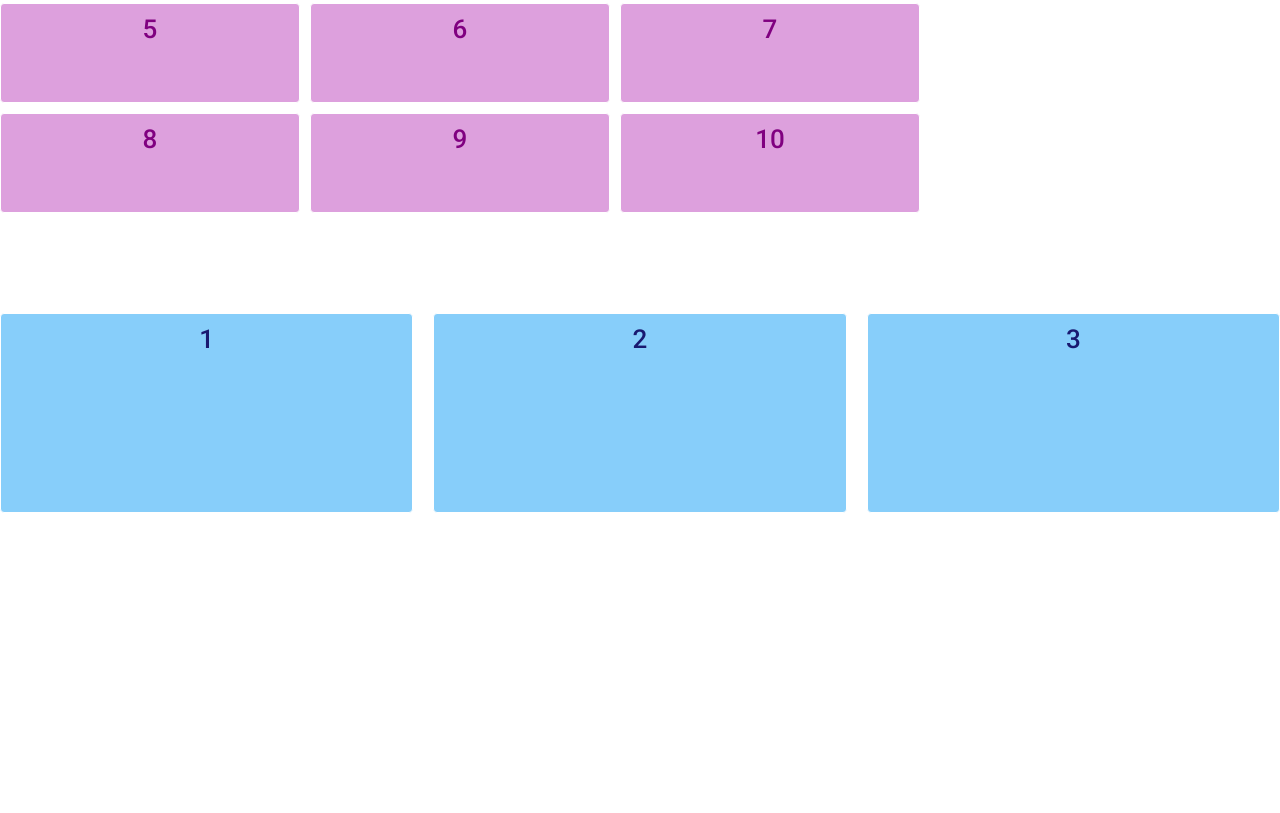
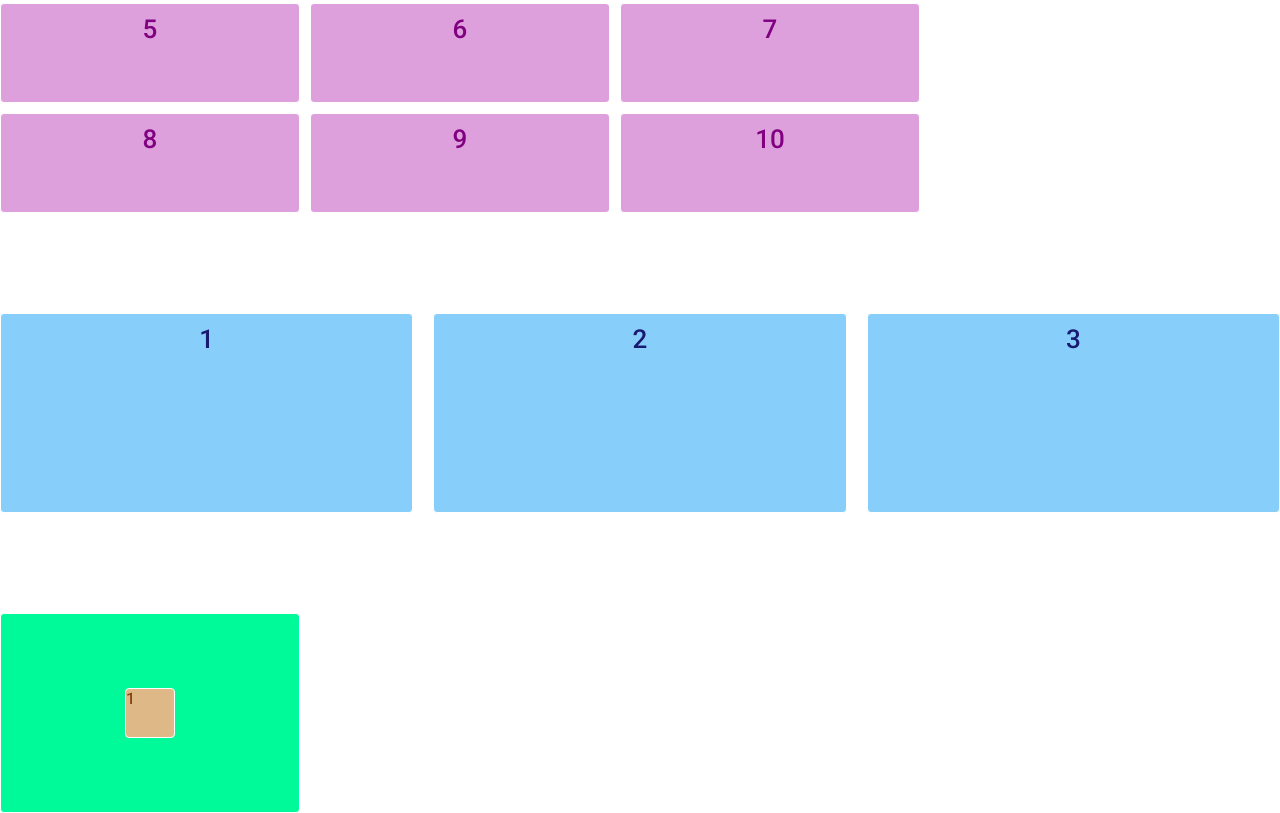
Before and after one commit to lilGooseling/Css-grid-practise, a website: page index.html in a window 1280 px wide. Shown: the part 1509-2322 px from the top of the page. Before the commit the page ends 2022 px from the top, so only its background shows below. Drawn offline with nearby package versions, Linux system fonts and the light colour scheme; files that its build step writes are made by us from their sources.

Commit message:
flex test2

```diff
--- a/index.html
+++ b/index.html
@@ -87,6 +87,10 @@
         <div class="flex-elem">3</div>
     </div>
 
+    <div class="flex-container2">
+        <div class="flex-elem2">1</div>
+    </div>
+
     <!--<h1>Hello World!</h1>
 
     <div class="wrapper">
--- a/sass/style.scss
+++ b/sass/style.scss
@@ -154,6 +154,30 @@ h1 {
   margin-left: 20px;
 }
 
+.flex-container2 {
+  margin-top:100px;
+  display:flex;
+  flex-direction: row;
+  justify-content: center;
+  align-items: center;
+  background-color: mediumspringgreen;
+  width: 300px;
+  height: 200px;
+  border: 1px solid white;
+  border-radius: 4px;
+}
+
+.flex-elem2 {
+  margin: auto;
+  background-color: burlywood;
+  color: saddlebrown;
+  width: 50px;
+  height: 50px;
+  border: 1px solid white;
+  border-radius: 4px;
+}
+
+
 /*#first {
   align-self: center;
   justify-self: center;
```
